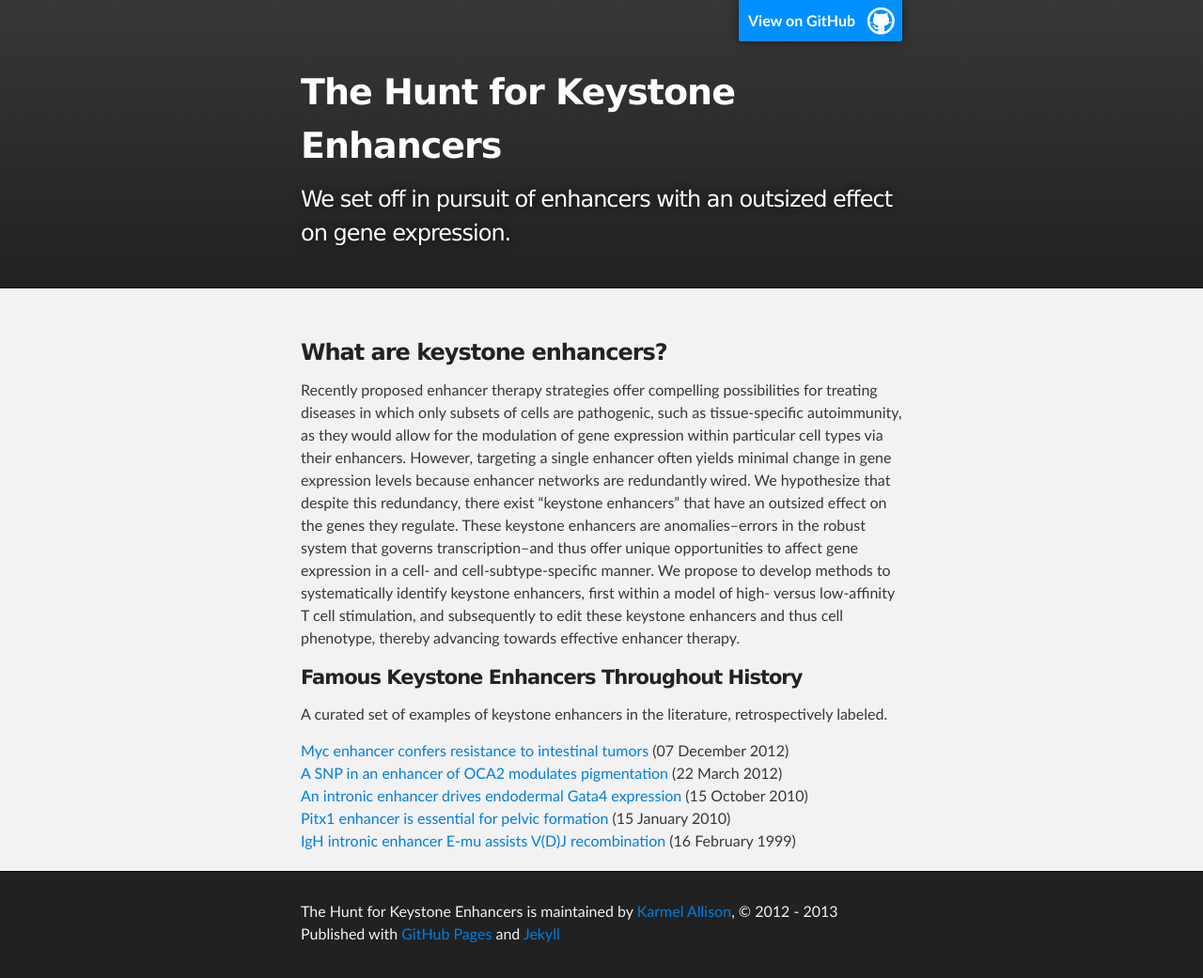
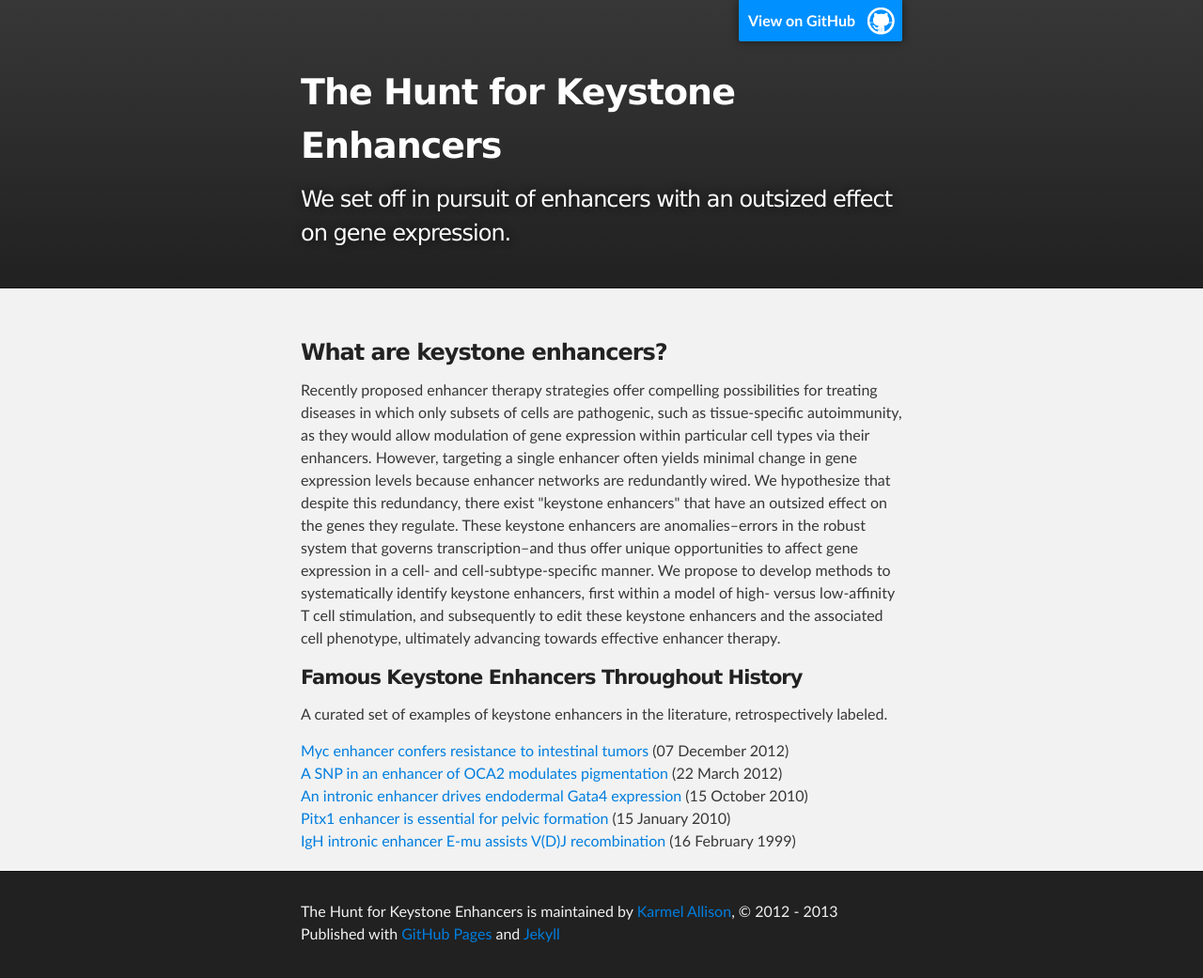
Before and after one commit to karmel/keystone-enhancers, a Jekyll site: the page built from index.html, in a window 1280 px wide. Shown: the whole page at 94% size. Built offline with Jekyll 4.4.1, drawn with Linux system fonts in a browser that asks for light colours; Markdown is read by kramdown in place of the engine named in the settings.

Commit message:
Updated summary

```diff
--- a/index.html
+++ b/index.html
@@ -3,7 +3,7 @@
 title: What are keystone enhancers?
 ---
 
-<p>Recently proposed enhancer therapy strategies offer compelling possibilities for treating diseases in which only subsets of cells are pathogenic, such as tissue-specific autoimmunity, as they would allow for the modulation of gene expression within particular cell types via their enhancers. However, targeting a single enhancer often yields minimal change in gene expression levels because enhancer networks are redundantly wired. We hypothesize that despite this redundancy, there exist “keystone enhancers” that have an outsized effect on the genes they regulate. These keystone enhancers are anomalies–errors in the robust system that governs transcription–and thus offer unique opportunities to affect gene expression in a cell- and cell-subtype-specific manner. We propose to develop methods to systematically identify keystone enhancers, first within a model of high- versus low-affinity T cell stimulation, and subsequently to edit these keystone enhancers and thus cell phenotype, thereby advancing towards effective enhancer therapy.
+<p>Recently proposed enhancer therapy strategies offer compelling possibilities for treating diseases in which only subsets of cells are pathogenic, such as tissue-specific autoimmunity, as they would allow modulation of gene expression within particular cell types via their enhancers. However, targeting a single enhancer often yields minimal change in gene expression levels because enhancer networks are redundantly wired. We hypothesize that despite this redundancy, there exist "keystone enhancers" that have an outsized effect on the genes they regulate. These keystone enhancers are anomalies–errors in the robust system that governs transcription–and thus offer unique opportunities to affect gene expression in a cell- and cell-subtype-specific manner. We propose to develop methods to systematically identify keystone enhancers, first within a model of high- versus low-affinity T cell stimulation, and subsequently to edit these keystone enhancers and the associated cell phenotype, ultimately advancing towards effective enhancer therapy.
 </p>
 
 <h4>Famous Keystone Enhancers Throughout History</h4>
```
